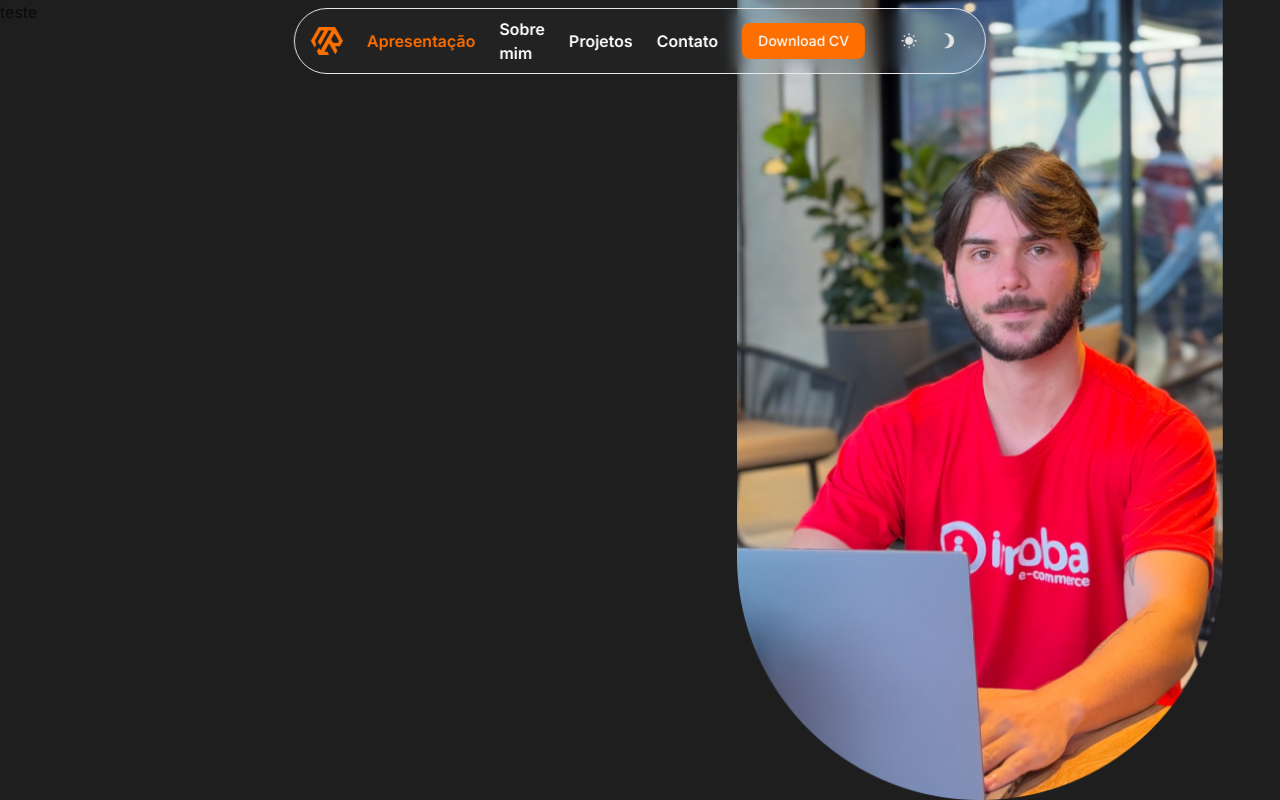
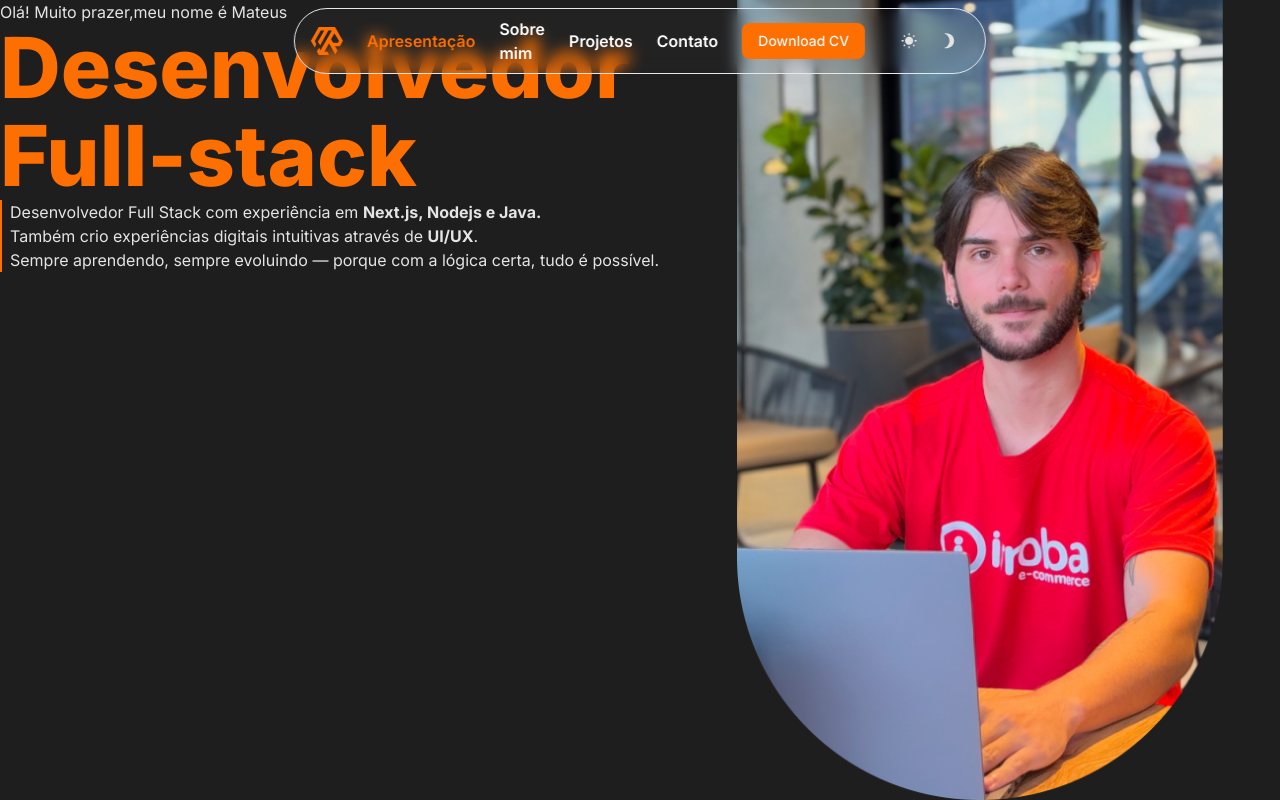
Before and after one commit to MateusRanzani/portfolio-2025, a Next.js app: page / in a window 1280 px wide. Built offline with nearby package versions, Linux system fonts and the light colour scheme.

Commit message:
update text on main section

```diff
--- a/src/app/page.tsx
+++ b/src/app/page.tsx
@@ -4,7 +4,27 @@ export default function Home() {
   return (
     <>
       <main className="bg-[var(--primary-bg)] h-screen flex">
-        <div className="flex-1">teste</div>
+        <div className="flex-1">
+          <div>
+            <p className="text-[var(--terciary-bg)]">
+              Olá! Muito prazer,meu nome é Mateus
+            </p>
+            <p className="text-[var(--orange-bg)] text-[84px] font-extrabold text-start text leading-22">
+              Desenvolvedor <br /> Full-stack
+            </p>
+            <div className="border-l-2 border-[var(--orange-bg)] pl-2">
+              <p className="text-[var(--terciary-bg)]">
+                Desenvolvedor Full Stack com experiência em&nbsp;
+                <b>Next.js, Nodejs e Java.</b> <br />
+                Também crio experiências digitais intuitivas através de{" "}
+                <b>UI/UX</b>.
+                <br />
+                Sempre aprendendo, sempre evoluindo — porque com a lógica certa,
+                tudo é possível. <br />
+              </p>
+            </div>
+          </div>
+        </div>
         <div className="relative w-[504px] h-screen mr-12">
           <Image
             src="/main.png"
```
